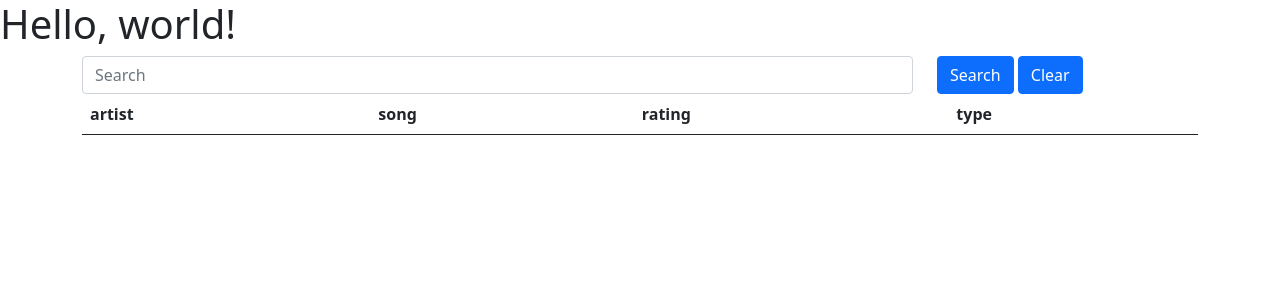
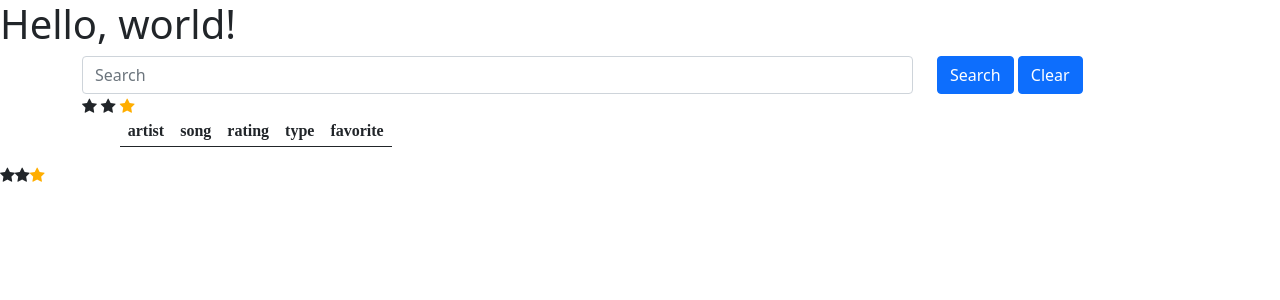
Before and after one commit to kmille/freetar, a Flask app: page /search in a window 1280 px wide. Shown: the top 300 px of the page. Run offline with Flask 2, Linux system fonts and the light colour scheme; lists and menus that the app fills with data are empty.

Commit message:
Add favorite feature

```diff
--- a/freetar/templates/base.html
+++ b/freetar/templates/base.html
@@ -10,6 +10,9 @@
 
 
     <link rel="stylesheet" href="https://cdnjs.cloudflare.com/ajax/libs/font-awesome/4.7.0/css/font-awesome.min.css">
+
+    <script src="https://ajax.googleapis.com/ajax/libs/jquery/3.6.3/jquery.min.js"></script>
+
 
     <title>Hello, world!</title>
   </head>
--- a/freetar/templates/index.html
+++ b/freetar/templates/index.html
@@ -15,25 +15,32 @@
 </div>
 </form>
 
+<i class="fa fa-regular fa-star">
+<i class="fa fa-star">
+<i class="fa fa-star" style="color: #ffae00;">
+
+
 
 {% if search_results is defined %}
-    <table class="table">
+    <table id="results" class="table">
       <thead>
         <tr>
           <th scope="col">artist</th>
           <th scope="col">song</th>
           <th scope="col">rating</th>
           <th scope="col">type</th>
+          <th scope="col">favorite</th>
         </tr>
       </thead>
       <tbody>
     {% for result in search_results %}
 
         <tr>
-          <td><a href="{{ result.artist_url}}">{{ result.artist_name}}<a/></td>
-          <td><a href="{{ result.tab_url}}">{{ result.song_name}} (ver {{result.version}})<a/></td>
-          <td>{{ result.rating}}/5 ({{result.votes}})</td>
-          <td>{{ result._type}}</td>
+          <td class="artist" ><a href="{{ result.artist_url}}">{{ result.artist_name}}<a/></td>
+          <td class="song" ><a href="{{ result.tab_url}}">{{ result.song_name}} (ver {{result.version}})<a/></td>
+          <td class="rating">{{ result.rating}}/5 ({{result.votes}})</td>
+          <td class="type" >{{ result._type}}</td>
+          <td><i class="fa-solid fa-star favorite"></i></td>
         </tr>
 
     {% endfor %}
@@ -54,5 +61,44 @@
     </div>
 {% endif %}
 
+<script>
+    $(".favorite").click(function() {
+        favorites = JSON.parse(localStorage.getItem("favorites")) || {};
+        var row = $(this).closest("tr");
+        var fav = new Map();
+
+        tab_url = row.find(".song").find("a").attr("href");
+        if (favorites[tab_url] != undefined) {
+            delete favorites[tab_url];
+            row.find(".favorite").css("color", "#000000");
+        } else {
+
+            fav["tab_url"] = row.find(".song").find("a").attr("href");
+            fav["artist_name"] = row.find(".artist").text();
+            fav["tab_url"] = tab_url;
+            fav["song"] = row.find(".song").text();
+            fav["type"] = row.find(".type").text();
+            fav["rating"] = row.find(".rating").text();
+
+            favorites[fav["tab_url"]] = fav;
+            row.find(".favorite").css("color", "#ffae00");
+        }
+
+        localStorage.setItem("favorites", JSON.stringify(favorites));
+    });
+
+    // make every entry yellow if we faved it before
+    $(document).ready(function() {
+        favorites = JSON.parse(localStorage.getItem("favorites")) || {};
+
+        $("#results tr").each(function() {
+            var tab_url = $(this).find(".song").find("a").attr("href");
+            if (favorites[tab_url] != undefined) {
+                $(this).find(".favorite").css("color", "#ffae00");
+            }
+        });
+    });
+
+</script>
 
 {% endblock %}
```
